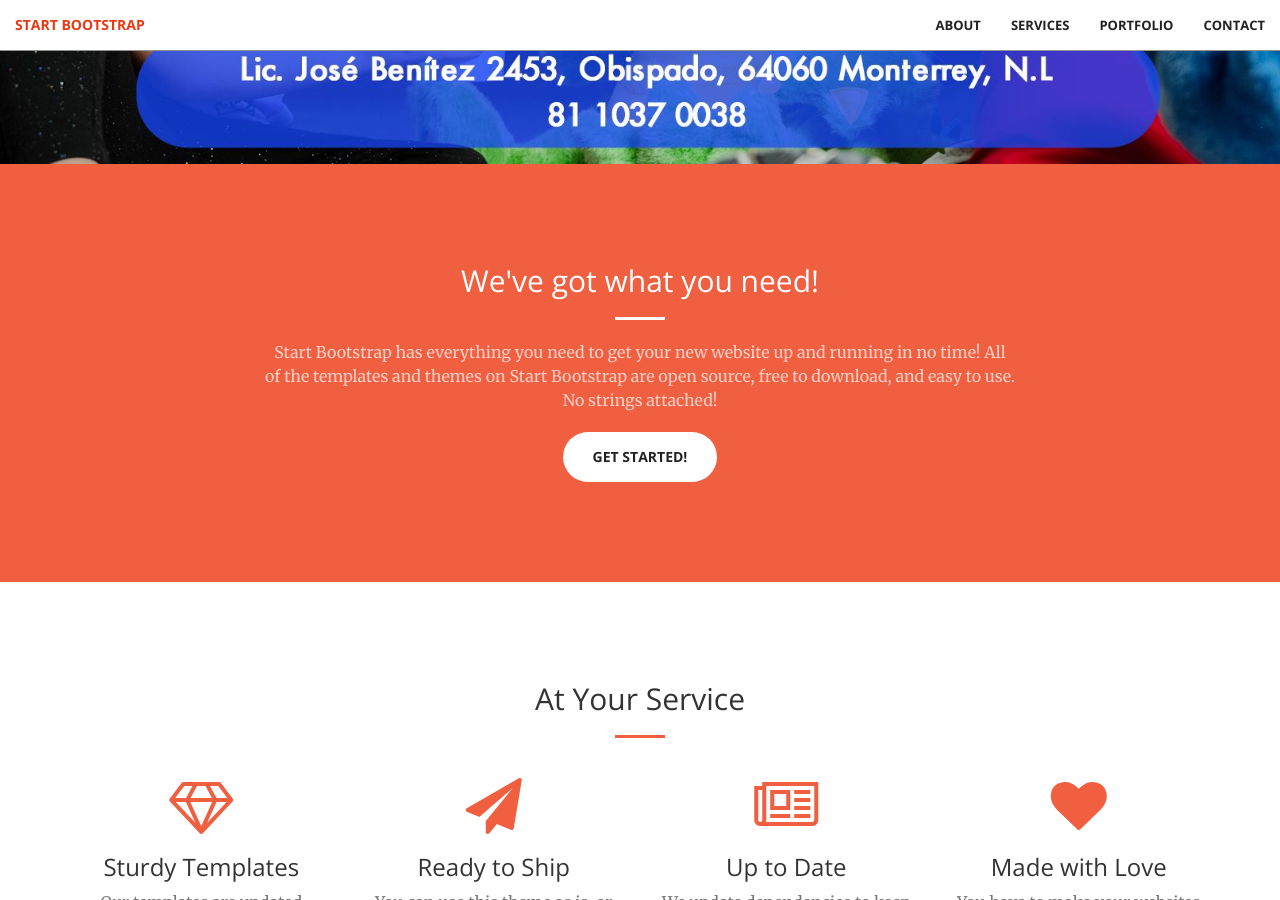
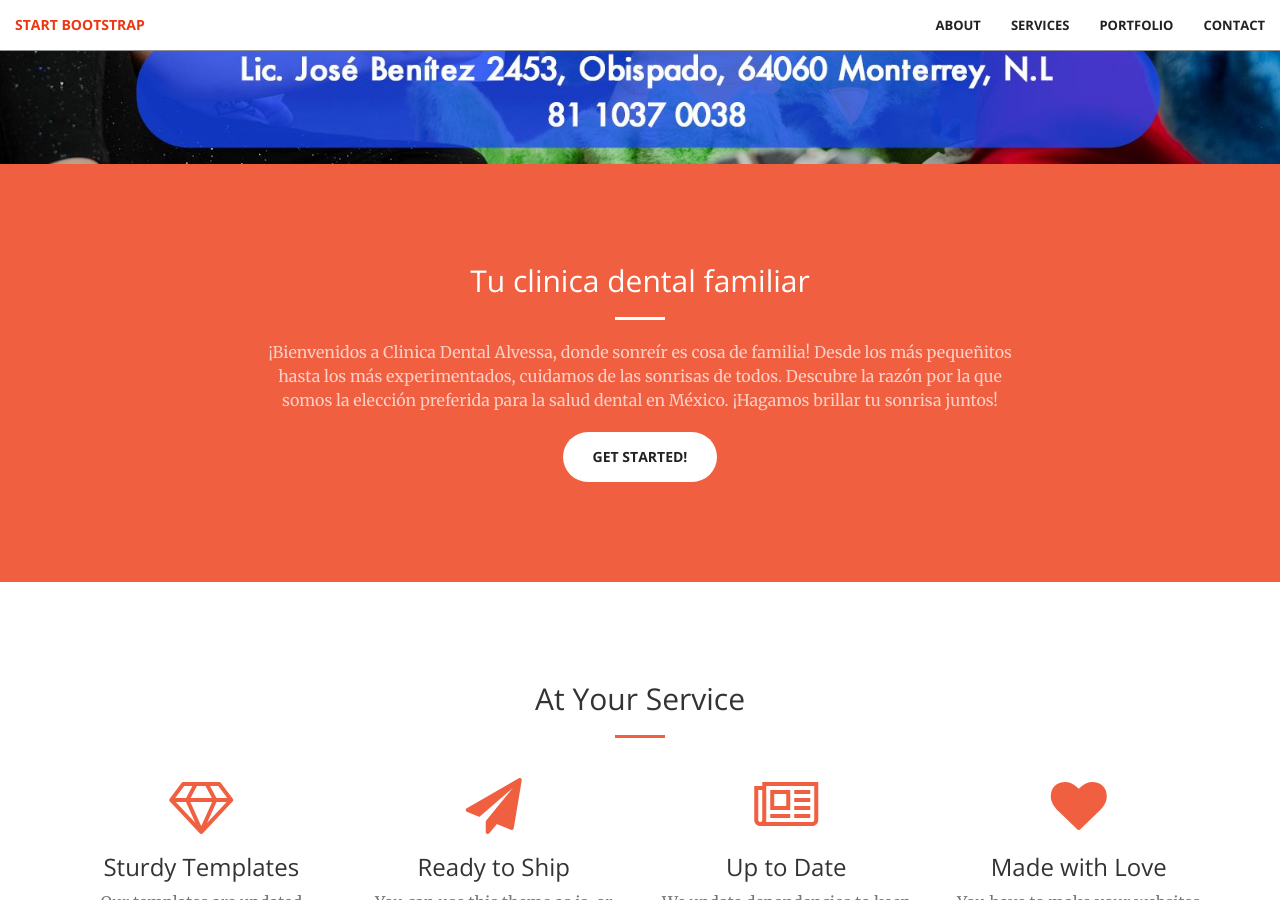
Before and after one commit to patriciogtrz/alvessa.com, a Jekyll site: the page built from index.html, in a window 1280 px wide and 900 px high, scrolled down 736 px. Built offline with Jekyll 4.4.1, drawn with Linux system fonts in a browser that asks for light colours.

Commit message:
Update call-to-action.html

```diff
--- a/_includes/call-to-action.html
+++ b/_includes/call-to-action.html
@@ -2,9 +2,9 @@
     <div class="container">
         <div class="row">
             <div class="col-lg-8 col-lg-offset-2 text-center">
-                <h2 class="section-heading">We've got what you need!</h2>
+                <h2 class="section-heading">Tu clinica dental familiar</h2>
                 <hr class="light">
-                <p class="text-faded">Start Bootstrap has everything you need to get your new website up and running in no time! All of the templates and themes on Start Bootstrap are open source, free to download, and easy to use. No strings attached!</p>
+                <p class="text-faded">¡Bienvenidos a Clinica Dental Alvessa, donde sonreír es cosa de familia! Desde los más pequeñitos hasta los más experimentados, cuidamos de las sonrisas de todos. Descubre la razón por la que somos la elección preferida para la salud dental en México. ¡Hagamos brillar tu sonrisa juntos!</p>
                 <a href="#" class="btn btn-default btn-xl">Get Started!</a>
             </div>
         </div>
```
